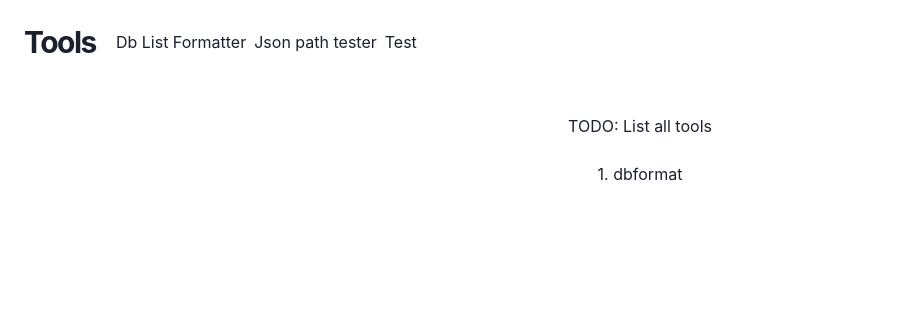
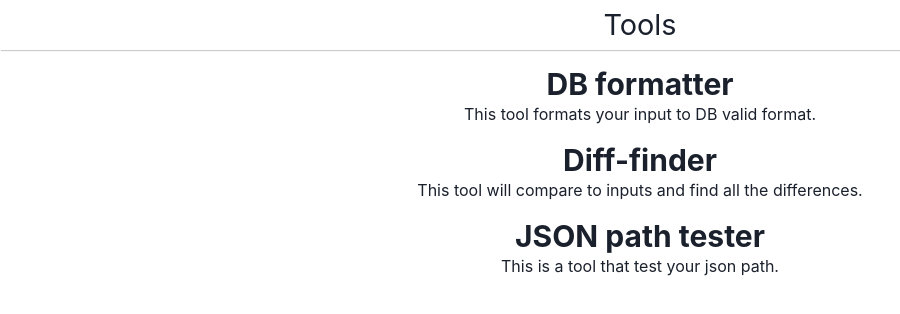
Before and after one commit to XenaDevs/tools, a Next.js app: page / in a window 1280 px wide. Shown: the top 314 px of the page, without its empty margins (0-900 px from the left). Built offline with nearby package versions, Linux system fonts and the light colour scheme.

Commit message:
update homepage with utils folder, added new header with link to homepage

```diff
--- a/components/Header/index.js
+++ b/components/Header/index.js
@@ -1,58 +1,11 @@
 import React from 'react';
-import {
-  Box,
-  Stack,
-  Heading,
-  Flex,
-  Text,
-  useDisclosure,
-} from '@chakra-ui/react';
-import Link from 'next/link';
-import { HamburgerIcon } from '@chakra-ui/icons';
+import { Center, Link } from '@chakra-ui/react';
 
-const Header = (props) => {
-  const { isOpen, onOpen, onClose } = useDisclosure();
-  const handleToggle = () => (isOpen ? onClose() : onOpen());
-
+const Header = () => {
   return (
-    <Flex
-      as="nav"
-      align="center"
-      justify="space-between"
-      wrap="wrap"
-      padding={6}
-      style={{ marginBottom: 30 }}
-      {...props}
-    >
-      <Flex align="center" mr={5}>
-        <Heading as="h1" size="lg" letterSpacing={'tighter'}>
-          <Link href="/tools">Tools</Link>
-        </Heading>
-      </Flex>
-
-      <Box display={{ base: 'block', md: 'none' }} onClick={handleToggle}>
-        <HamburgerIcon />
-      </Box>
-
-      <Stack
-        direction={{ base: 'column', md: 'row' }}
-        display={{ base: isOpen ? 'block' : 'none', md: 'flex' }}
-        width={{ base: 'full', md: 'auto' }}
-        alignItems="center"
-        flexGrow={1}
-        mt={{ base: 4, md: 0 }}
-      >
-        <Text>
-          <Link href="/tools/dbformat">Db List Formatter</Link>
-        </Text>
-        <Text>
-          <Link href="/tools/jsonpathtester">Json path tester</Link>
-        </Text>
-        <Text>
-          <Link href="/tools/test">Test</Link>
-        </Text>
-      </Stack>
-    </Flex>
+    <Center h="50px" boxShadow="1px 1px 1px #ccc" fontSize="1.8rem">
+      <Link href="/">Tools</Link>
+    </Center>
   );
 };
 
--- a/pages/index.js
+++ b/pages/index.js
@@ -1,12 +1,21 @@
+import React from 'react';
+import { Text, Link, Heading, Box } from '@chakra-ui/react';
+
+import TOOLS_LIST from './tools/utils';
+
 const Home = () => {
-  return (
-    <div className="container">
-      TODO: List all tools
-      <br></br>
-      <br></br>
-      <a href="/tools/dbformat">1. dbformat</a>
-    </div>
-  );
+  const tools = TOOLS_LIST.map((tool) => (
+    <>
+      <Box my="4">
+        <Link href={tool.path}>
+          <Heading size="lg">{tool.label}</Heading>
+        </Link>
+        <Text>{tool.shortDesc}</Text>
+      </Box>
+    </>
+  ));
+
+  return tools;
 };
 
 export default Home;
--- /dev/null
+++ b/pages/tools/utils.js
@@ -0,0 +1,19 @@
+const TOOLS_LIST = [
+  {
+    path: '/tools/dbformat',
+    label: 'DB formatter',
+    shortDesc: 'This tool formats your input to DB valid format.',
+  },
+  {
+    path: '/tools/difffinder',
+    label: 'Diff-finder',
+    shortDesc: 'This tool will compare to inputs and find all the differences.',
+  },
+  {
+    path: '/tools/jsonpathtester',
+    label: 'JSON path tester',
+    shortDesc: 'This is a tool that test your json path.',
+  },
+];
+
+export default TOOLS_LIST;
```
